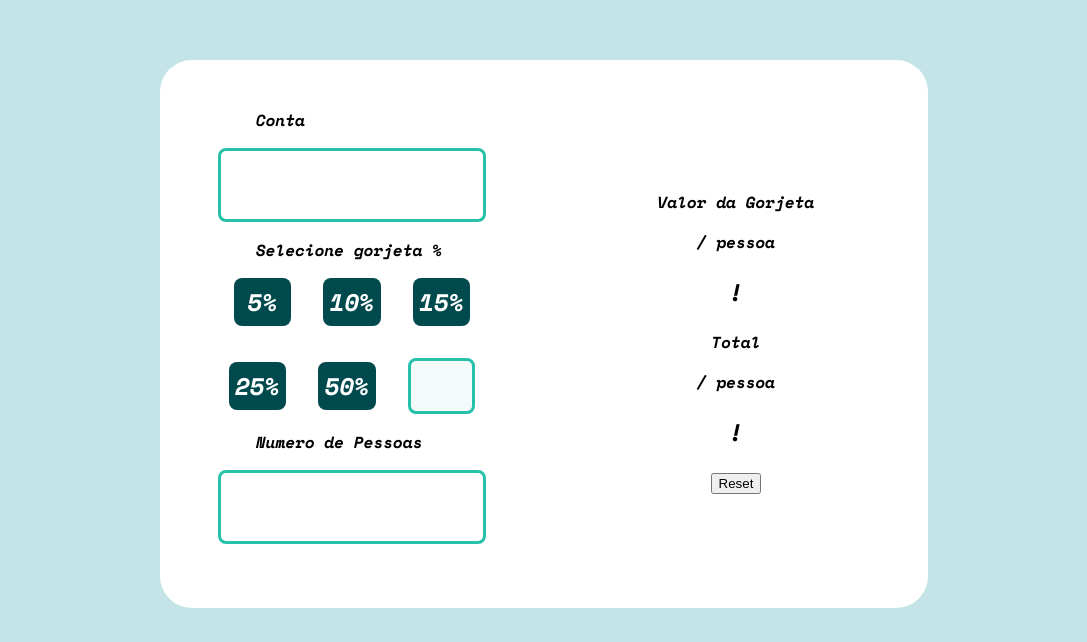
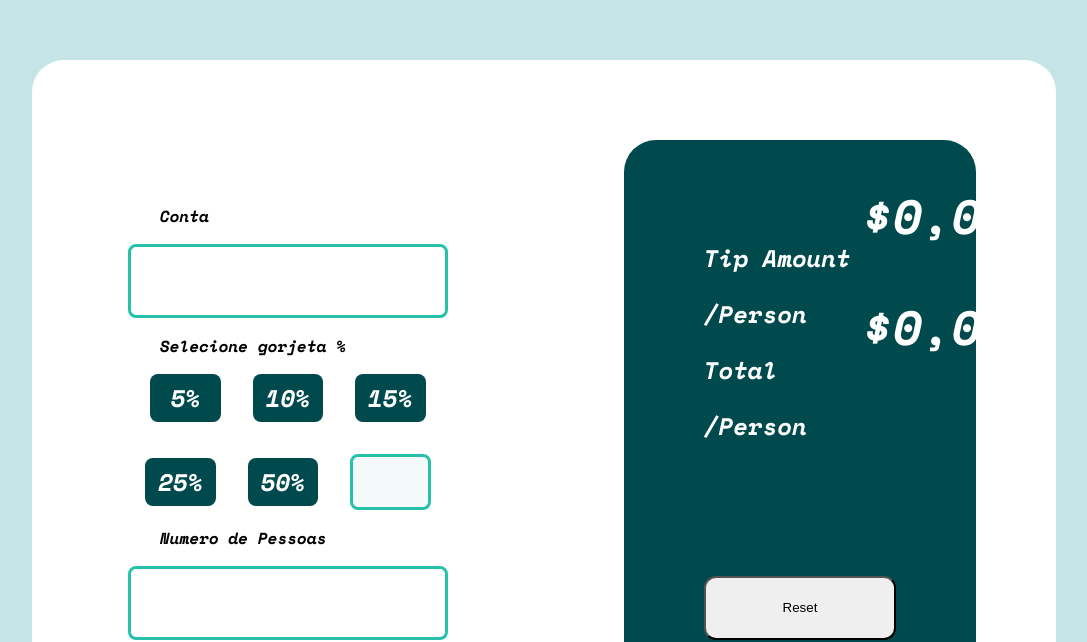
Before and after one commit to GuilhermeSOliveira/CalculadoraDeGorjetas, a React (Create React App) app: page / in a window 1280 px wide. Shown: the part 180-822 px from the top of the page, without its empty margins (96-1183 px from the left). Built offline with nearby package versions, Linux system fonts and the light colour scheme.

Commit message:
Segunda parte parcialmente finalizada

```diff
--- a/src/components/Index.jsx
+++ b/src/components/Index.jsx
@@ -6,7 +6,7 @@ function Template () {
             <section className={styles.container}>
                 <div className={styles.item}>
 
-                    <div className={styles.child}>
+                    <div className={styles.primeiraParte}>
                         <label className={styles.titulo}>Conta</label>
                         <input type="number" className={styles.valor}></input>
 
@@ -26,16 +26,21 @@ function Template () {
 
                 <div className={styles.item}>
 
-                    <div className={styles.child}>
-                        <p>Valor da Gorjeta</p>
-                        <subtitle>/ pessoa</subtitle>
-                        <h1>!</h1>
+                    <div className={styles.segundaParte}>
+                        <div className={styles.texto}>
+                            <h1>Tip Amount</h1>
+                            <h2>/Person</h2>
+                            <h1>Total</h1>
+                            <h2>/Person</h2>
+                        </div>
 
-                        <p>Total</p>
-                        <subtitle>/ pessoa</subtitle>
-                        <h1>!</h1>
+                        <div className={styles.gorjetaValor}>
+                            <h1>$0,00</h1>
+                            <h1>$0,00</h1>
+                        </div>
 
-                        <button>Reset</button>
+                        <button className={styles.reset}>Reset</button>
+
                     </div>
 
                 </div>
--- a/src/components/Index.module.css
+++ b/src/components/Index.module.css
@@ -3,14 +3,14 @@
     justify-content: center;
     align-items: center;
     margin: 15rem auto;
-    width: 60%;
+    width: 80%;
     background-color: #FFF;
     border-radius: 2rem;
     font-family: 'Space Mono', monospace;
 }
 
 .item {
-    padding: 3rem;
+    padding: 5rem;
     flex-basis: 50%;
 }
 
@@ -60,3 +60,29 @@
     text-align: right;
     font-size: 1.5rem;
 }
+
+.segundaParte {
+    background-color: hsl(183, 100%, 15%);
+    text-align: left;
+    color: #FFF;
+    padding: 5rem;
+    border-radius: 2rem;
+}
+
+.texto {
+    width: 100%;
+}
+
+.gorjetaValor {
+    position: fixed;
+    left: 75%;
+    top: 40%;
+    font-size: 2rem;
+}
+
+.reset {
+    width: 100%;
+    margin-top: 7rem;
+    height: 4rem;
+    border-radius: 0.75rem;
+}
```
